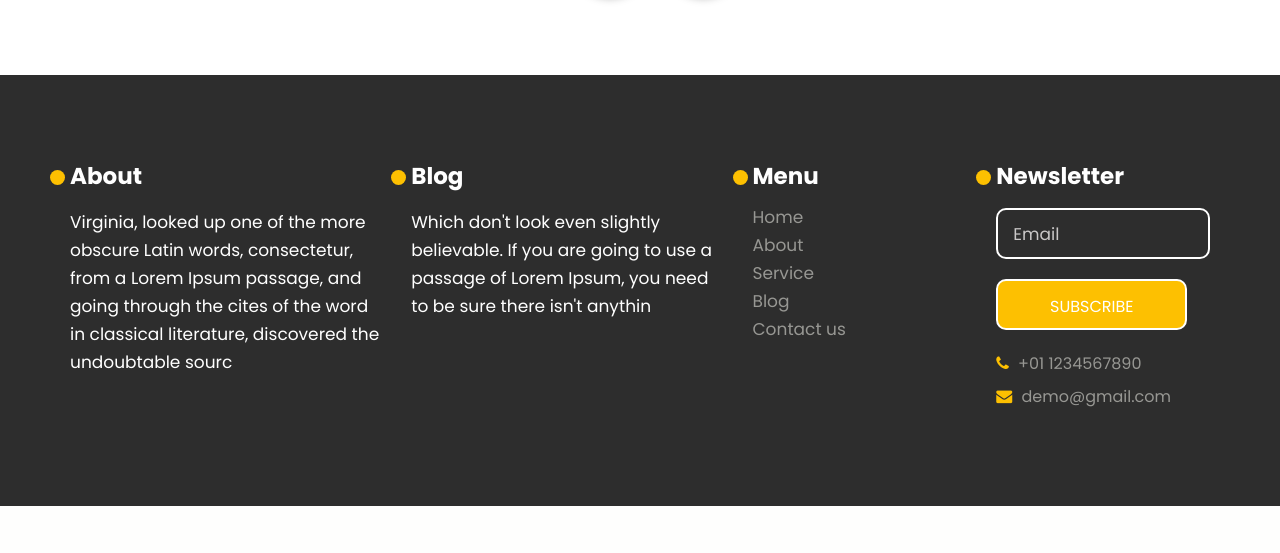
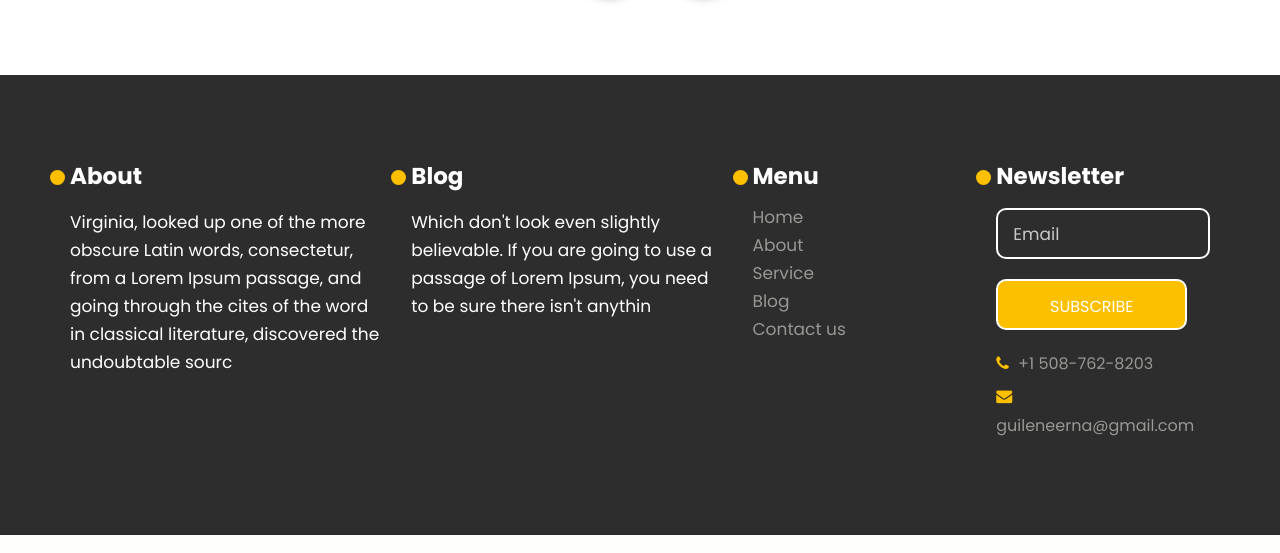
Before and after one commit to Guilene2022/website-bliss, a plain HTML site: page devops1/index.html in a window 1280 px wide. Shown: the part 5038-5591 px from the top of the page. Drawn offline with nearby package versions, Linux system fonts and the light colour scheme.

Commit message:
dev branch

```diff
--- a/devops1/index.html
+++ b/devops1/index.html
@@ -532,10 +532,10 @@
                               </form>
                               <ul class="top_infomation">
                                  <li><i class="fa fa-phone" aria-hidden="true"></i>
-                                    +01 1234567890
+                                    +1 508-762-8203
                                  </li>
                                  <li><i class="fa fa-envelope" aria-hidden="true"></i>
-                                    <a href="Javascript:void(0)">demo@gmail.com</a>
+                                    <a href="Javascript:void(0)">guileneerna@gmail.com</a>
                                  </li>
                               </ul>
                            </div>
```
